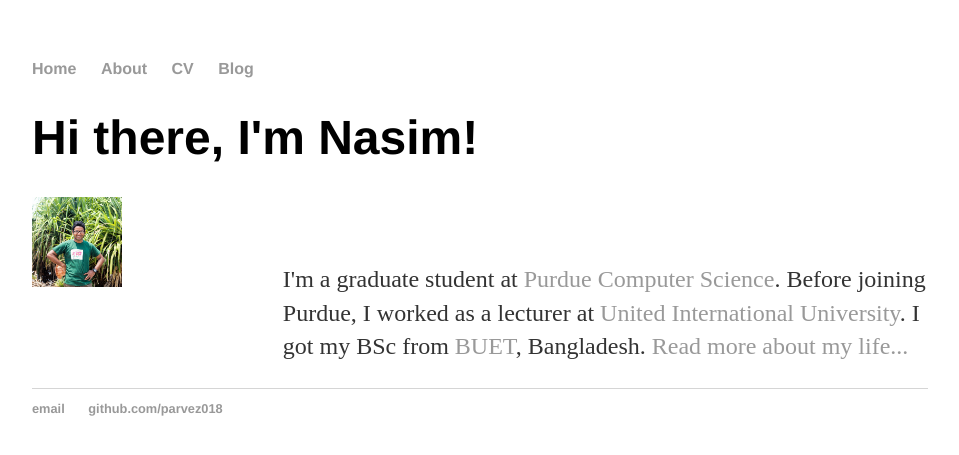
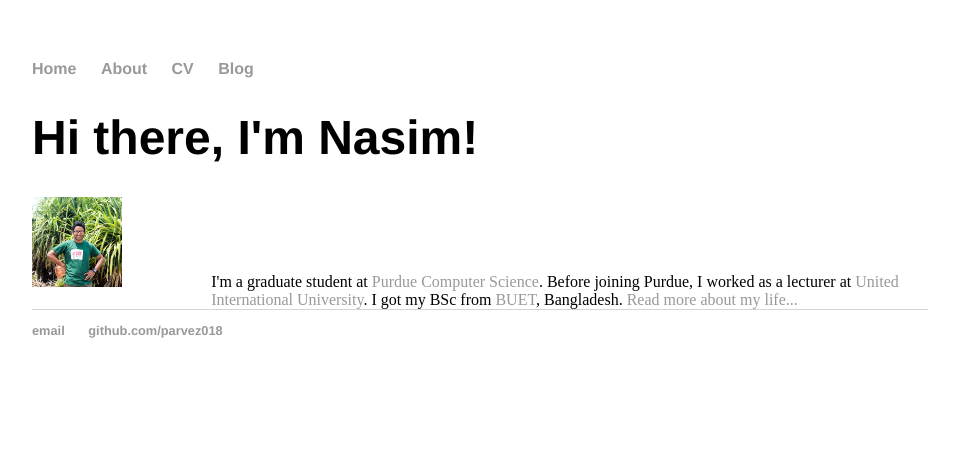
Before and after one commit to parvez018/parvez018.github.io, a Jekyll site: the page built from index.md, in a window 1280 px wide. Shown: the top 455 px of the page, without its empty margins (160-1119 px from the left). Built offline with Jekyll 4.4.1, drawn with Linux system fonts in a browser that asks for light colours.

Commit message:
Update index.md

```diff
--- a/index.md
+++ b/index.md
@@ -11,7 +11,7 @@
 				<img src="/images/profile.jpg" alt="Nasim's picture" style="width: 50%;"/>
 	    		</div>
 	    		<div style="display: table-cell;">
-				<p style="padding-left:10%;">I'm a graduate student at <a href="https://www.cs.purdue.edu/">Purdue Computer Science</a>. Before joining Purdue, I worked as a lecturer at <a href="http://www.uiu.ac.bd/">United International University</a>. I got my BSc from <a href="https://www.buet.ac.bd/web/">BUET</a>, Bangladesh. <a href="/about">Read more about my life...</a></p>
+				I'm a graduate student at <a href="https://www.cs.purdue.edu/">Purdue Computer Science</a>. Before joining Purdue, I worked as a lecturer at <a href="http://www.uiu.ac.bd/">United International University</a>. I got my BSc from <a href="https://www.buet.ac.bd/web/">BUET</a>, Bangladesh. <a href="/about">Read more about my life...</a>
 	    		</div>
 		</div>
     	</div>
```
